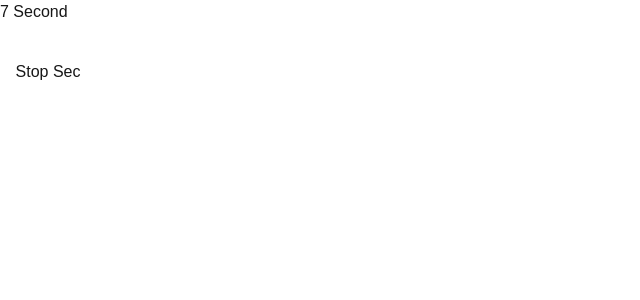
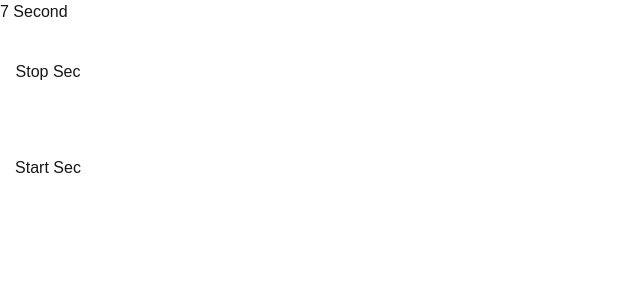
Before and after one commit to jui1234/pp, a Next.js app: page /FirstMiniStopWatch in a window 1280 px wide. Shown: the top 300 px of the page, without its empty margins (0-640 px from the left). Built offline with nearby package versions, Linux system fonts and the light colour scheme.

Commit message:
added stop button

```diff
--- a/app/FirstMiniStopWatch/page.jsx
+++ b/app/FirstMiniStopWatch/page.jsx
@@ -2,11 +2,19 @@
 import { useState,useEffect, useRef } from "react";
 const FirstMiniStopWatch=function(){
     const [count,setCount]=useState(0);
+    const [startClick,setStartClick]=useState(false);
     let timer=useRef(0);
     let stopFunction=()=>{
                setCount(0);
                clearInterval(timer.current)
+               setStartClick(false);
       }
+
+      let startFunction=()=>{
+        setStartClick(true)
+      }
+
+
     useEffect(()=>{
        timer.current=setInterval(()=>{
         setCount(prev=>prev+1);
@@ -15,14 +23,15 @@ const FirstMiniStopWatch=function(){
           return()=>{
         clearInterval(timer.current);
     }
-    },[])
+    },[startClick])
 
 
     return(
         <>
         <div>{count} Second
         </div>
-        <button style={{border:'1px solid white',width:'6rem',height:'6rem'}} onClick={stopFunction}>Stop Sec</button>
+         <button style={{border:'1px solid white',width:'6rem',height:'6rem'}} onClick={stopFunction}>Stop Sec</button>
+         <button style={{border:'1px solid white',width:'6rem',height:'6rem'}} onClick={startFunction}>Start Sec</button>
         </>
     )
 }
```
